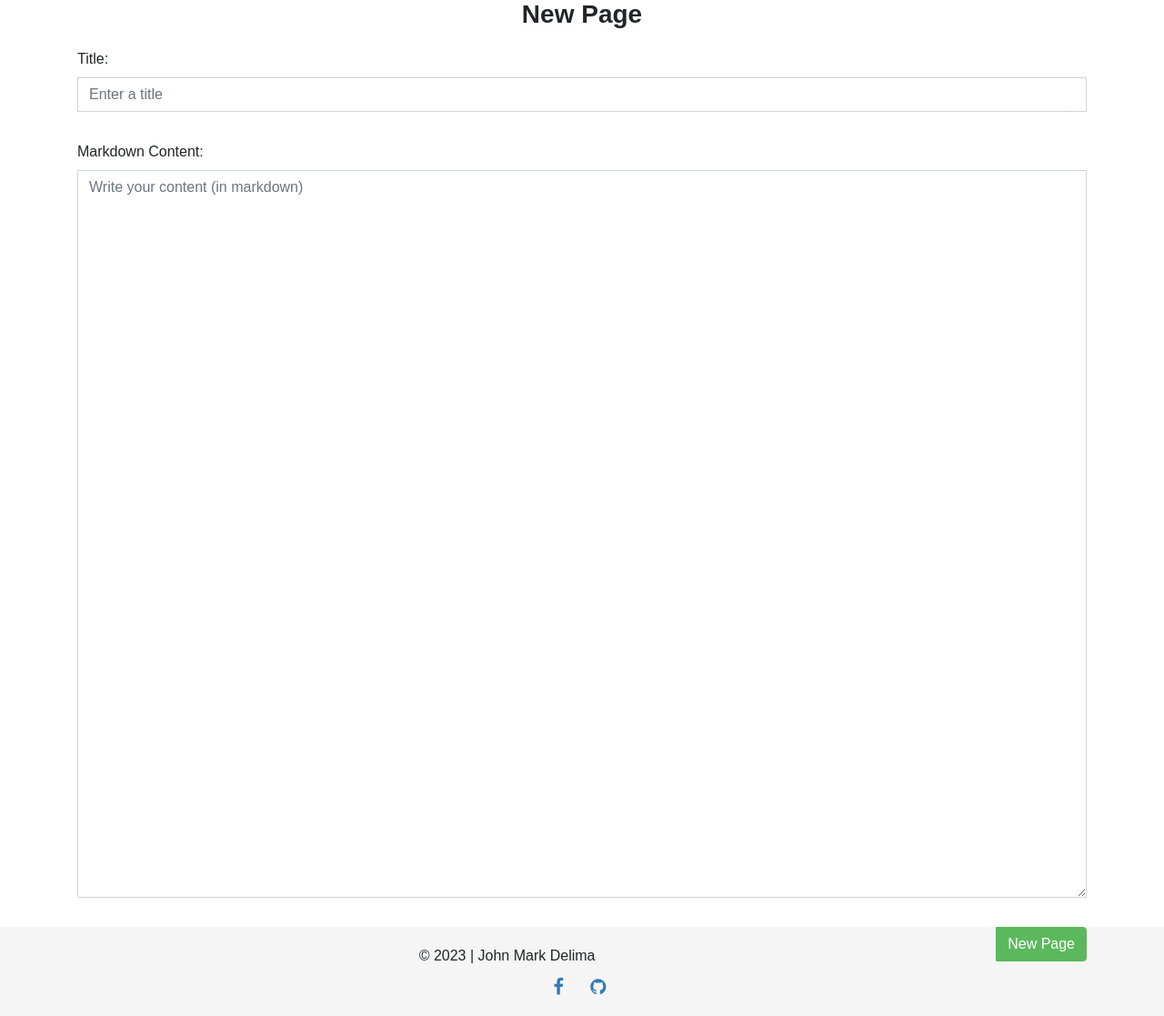
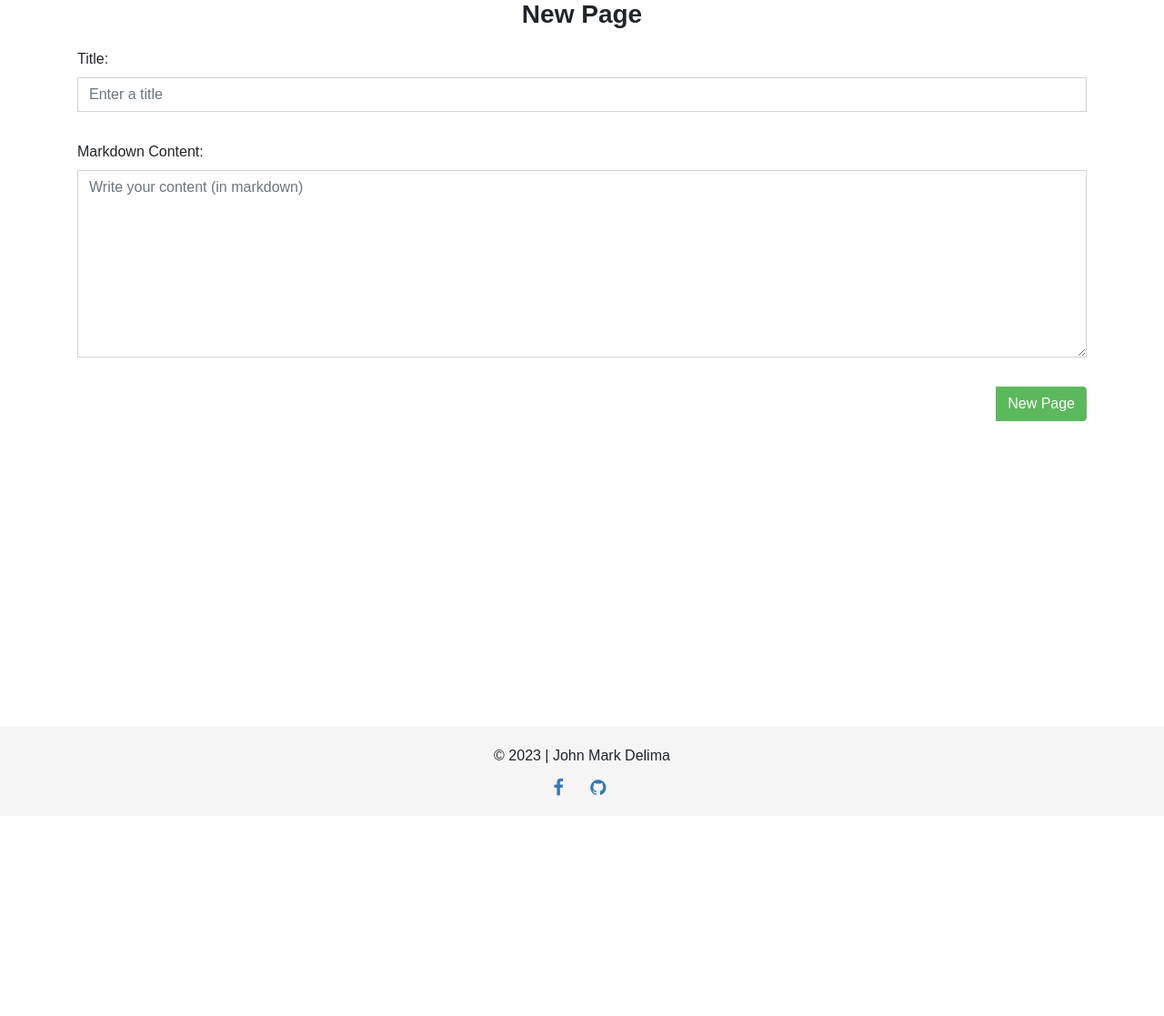
Before and after one commit to jnale-hub/Wiki-Info, a Django app: page /new/ in a window 1280 px wide. Shown: the part 74-1191 px from the top of the page at 91% size. After the commit the page ends 949 px from the top, so only its background shows below. Run offline with Django 3.2, Linux system fonts and the light colour scheme; some libraries are stand-ins or nearby versions.

Commit message:
Update style.css

```diff
--- a/encyclopedia/static/encyclopedia/css/style.css
+++ b/encyclopedia/static/encyclopedia/css/style.css
@@ -53,7 +53,7 @@ body {
   margin: auto 10% !important;
 }
 
-#content {
+main {
   min-height: 100vh;
 }
 
```
